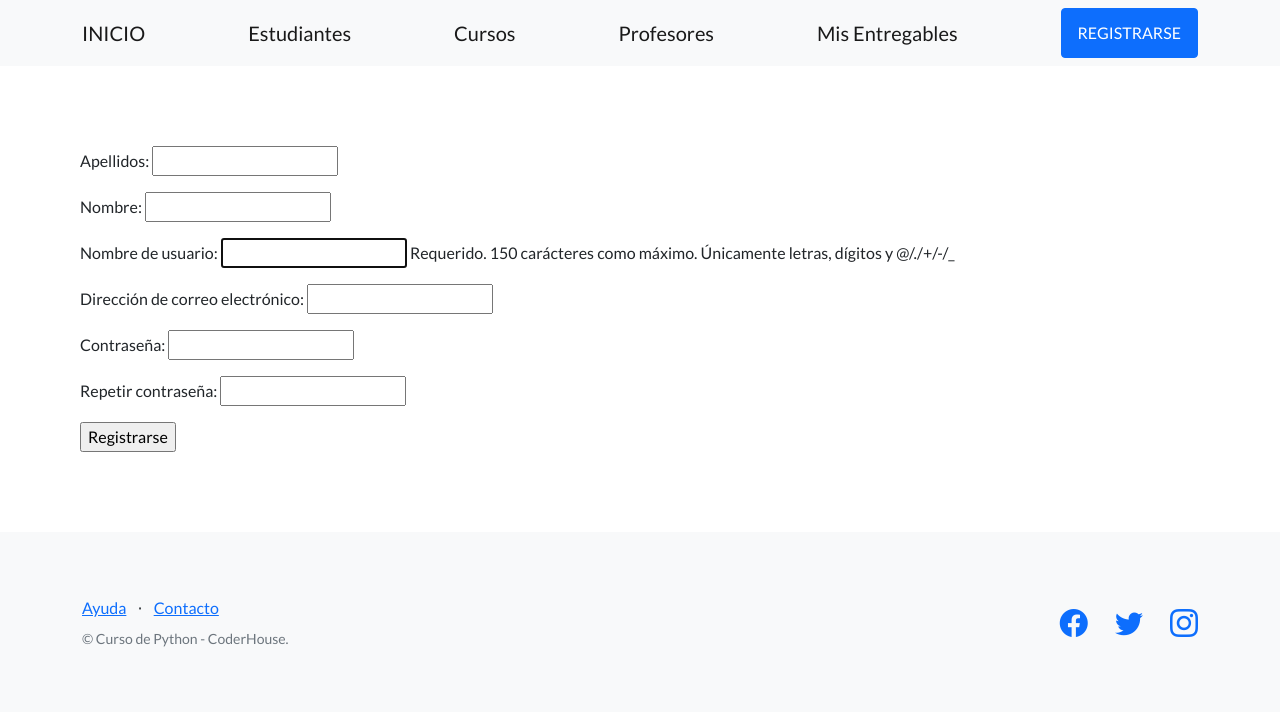
After one commit to pedrorojasg/41220_django, a Django app: page /plataforma-coder/register/ in a window 1280 px wide. The commit adds this page. Shown: the top 712 px of the page. Run offline with Django 3.2, Linux system fonts and the light colour scheme; some libraries are stand-ins or nearby versions.

Commit message:
Agregado el register

```diff
--- a/AppCoder/forms.py
+++ b/AppCoder/forms.py
@@ -1,4 +1,6 @@
 from django import forms
+from django.contrib.auth.forms import UserCreationForm
+from django.contrib.auth.models import User
 
 
 class CursoFormulario(forms.Form):
@@ -11,3 +13,12 @@ class ProfesorFormulario(forms.Form):
     apellido= forms.CharField(max_length=30)
     email= forms.EmailField()
     profesion= forms.CharField(max_length=30)
+
+
+class UserRegisterForm(UserCreationForm):
+    password1 = forms.CharField(label='Contraseña', widget=forms.PasswordInput)
+    password2 = forms.CharField(label='Repetir contraseña', widget=forms.PasswordInput)
+
+    class Meta:
+        model = User
+        fields = ['last_name', 'first_name', 'username', 'email', 'password1', 'password2']
--- a/AppCoder/templates/AppCoder/plantilla_base.html
+++ b/AppCoder/templates/AppCoder/plantilla_base.html
@@ -32,11 +32,14 @@
                 <a class="navbar-brand" href="{% url 'cursos' %}">Cursos</a>
                 <a class="navbar-brand" href="{% url 'profesores' %}">Profesores</a>
                 <a class="navbar-brand" href="{% url 'entregables' %}">Mis Entregables</a>
-                <a class="btn btn-primary" href="#signup">INICIAR</a>
+                <a class="btn btn-primary" href="{% url 'register' %}">REGISTRARSE</a>
             </div>
         </nav>
 
         <section style="padding:80px;">
+            {% if mensaje %}
+            <span style="background-color: blue;">{{mensaje}}</span>
+            {% endif %}
             {% block contenido_base %}
             {% endblock contenido_base %}
         </section>
--- /dev/null
+++ b/AppCoder/templates/AppCoder/registro.html
@@ -0,0 +1,9 @@
+{% extends "AppCoder/plantilla_base.html" %}
+
+{% block contenido_base %}
+<form method="post">
+  {% csrf_token %}
+  {{ form.as_p }}
+  <input type="submit" value="Registrarse" />
+</form>
+{% endblock contenido_base %}
--- a/AppCoder/urls.py
+++ b/AppCoder/urls.py
@@ -20,4 +20,6 @@ urlpatterns = [
     path('crear-estudiante/', views.EstudianteCreateView.as_view(), name="crear_estudiante"),
     path('editar-estudiante/<int:pk>/', views.EstudianteUpdateView.as_view(), name="editar_estudiante"),
     path('eliminar-estudiante/<int:pk>/', views.EstudianteDeleteView.as_view(), name="eliminar_estudiante"),
+    # URLS Usuario y sesión
+    path('register/', views.register, name = 'register'),
 ]
--- a/AppCoder/views.py
+++ b/AppCoder/views.py
@@ -5,7 +5,13 @@ from django.urls import reverse_lazy
 from django.views.generic import ListView, CreateView, UpdateView, DeleteView
 
 from AppCoder.models import Curso, Estudiante, Profesor
-from AppCoder.forms import CursoFormulario, ProfesorFormulario
+from AppCoder.forms import CursoFormulario, ProfesorFormulario, UserRegisterForm
+
+#Para el login
+from django.contrib.auth.forms import AuthenticationForm
+from django.contrib.auth import login, authenticate
+from django.contrib.auth.decorators import login_required
+from django.contrib.auth.mixins import LoginRequiredMixin
 
 
 def inicio(request):
@@ -149,3 +155,24 @@ class EstudianteUpdateView(UpdateView):
 class EstudianteDeleteView(DeleteView):
     model = Estudiante
     success_url = reverse_lazy('estudiantes')
+
+
+# Views de ususarios, registro, login o logout
+
+def register(request):
+    mensaje = ''
+    if request.method == 'POST':
+        form = UserRegisterForm(request.POST)
+
+        if form.is_valid():
+            form.save()
+            return render(request, "AppCoder/inicio.html", {"mensaje": "Usuario Creado :)"})
+        else:
+            mensaje = 'Cometiste un error en el registro'
+    formulario = UserRegisterForm()  # Formulario vacio para construir el html
+    context = {
+        "form": formulario
+    }
+    if mensaje:
+        context["mensaje"] = mensaje
+    return render(request, "AppCoder/registro.html", context)
```
Also changed, not shown: db.sqlite3.
